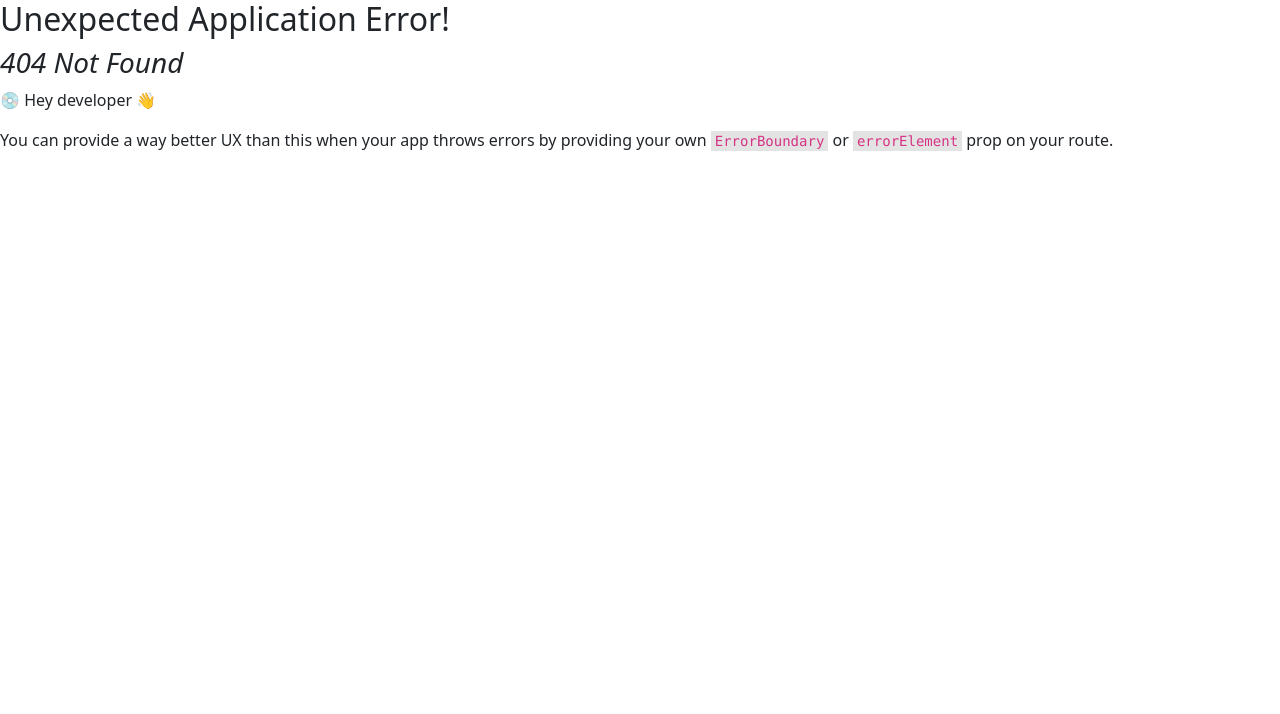
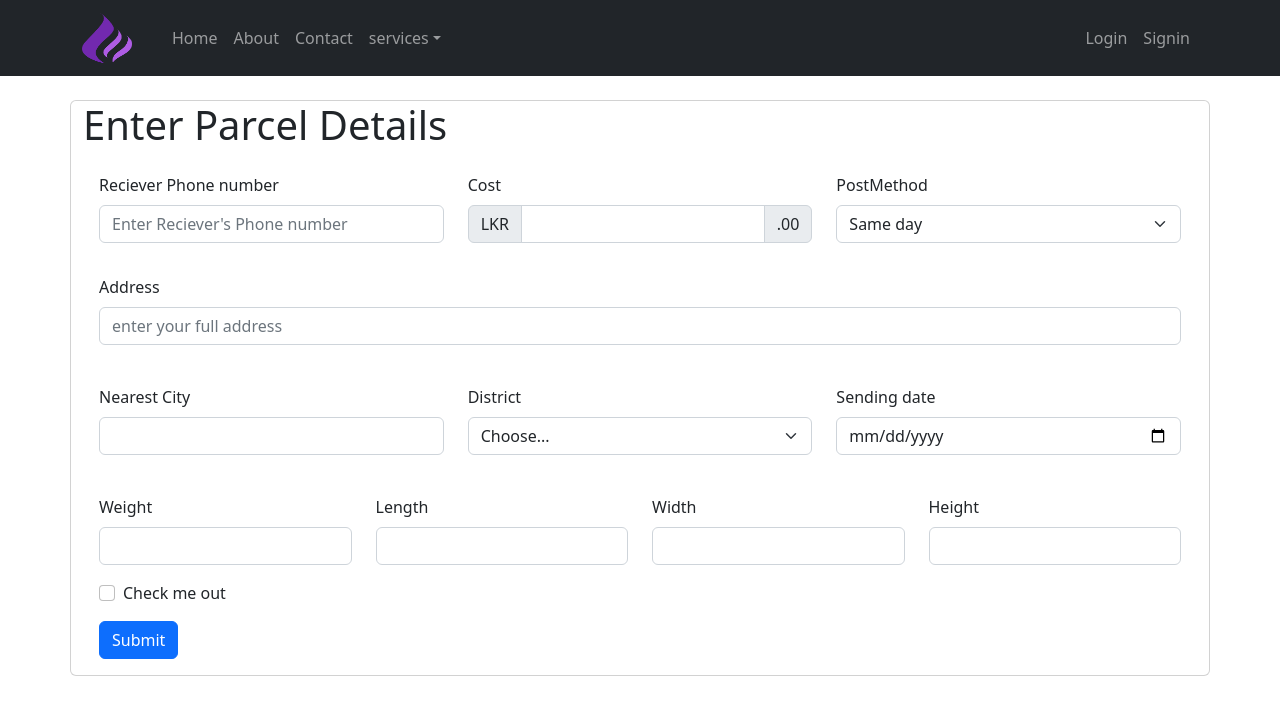
Before and after one commit to IreshaAnupama/frontcode, a React (Create React App) app: page /addParcel in a window 1280 px wide. Before the commit this address had no page. Shown: the top 714 px of the page. Built offline with nearby package versions, Linux system fonts and the light colour scheme.

Commit message:
creact Add parcel form for the sender

```diff
--- /dev/null
+++ b/src/components/AddParcelComponent.jsx
@@ -0,0 +1,135 @@
+import React, { Component } from 'react'
+import Container from 'react-bootstrap/Container';
+import Row from 'react-bootstrap/Row';
+import Col from 'react-bootstrap/Col';
+import Form from 'react-bootstrap/Form';
+import Button from 'react-bootstrap/Button';
+import InputGroup from 'react-bootstrap/InputGroup';
+
+export default class AddParcelComponent extends Component {
+
+    constructor(props){
+        super(props)
+
+        this.state={
+            customerPhoneNo:'',
+            cost:'',
+            postMethod:'',
+            length:'',
+            height:'',
+            width:'',
+            weight:'',
+            sendDate:'',
+            address:'',
+            city:'',
+            district:''
+
+
+        }
+    }
+  render() {
+    return (
+      <div>
+         <br></br>
+        <Container>
+            <Row>
+            <div className="card col-md-12 ">
+                <h1>Enter Parcel Details</h1>
+            <div className="card-body">
+            <Form>
+      <Row className="mb-3">
+        <Form.Group as={Col} controlId="formGridPhone">
+          <Form.Label>Reciever Phone number</Form.Label>
+          <Form.Control placeholder="Enter Reciever's Phone number" />
+        </Form.Group>
+
+        <Form.Group as={Col} controlId="formGridCost">
+          <Form.Label>Cost</Form.Label>
+          <InputGroup className="mb-3">
+        <InputGroup.Text>LKR</InputGroup.Text>
+        <Form.Control aria-label="Amount (to the nearest rupees)" />
+        <InputGroup.Text>.00</InputGroup.Text>
+      </InputGroup>
+        </Form.Group>
+
+        <Form.Group as={Col} controlId="formGridDistrict">
+          <Form.Label>PostMethod</Form.Label>
+          <Form.Select defaultValue="Choose...">
+            <option>Same day</option>
+            <option>24 hour</option>
+            <option>2 Days</option>
+            <option>5 Days</option>
+            <option>within a weak</option>
+          </Form.Select>
+        </Form.Group>
+      </Row>
+
+      <Form.Group className="mb-3" controlId="formGridAddress">
+        <Form.Label>Address</Form.Label>
+        <Form.Control placeholder="enter your full address" />
+      </Form.Group>
+
+      <br></br>
+
+      <Row className="mb-3">
+        <Form.Group as={Col} controlId="formGridCity">
+          <Form.Label>Nearest City</Form.Label>
+          <Form.Control />
+        </Form.Group>
+
+        <Form.Group as={Col} controlId="formGridDistrict">
+          <Form.Label>District</Form.Label>
+          <Form.Select defaultValue="Choose...">
+            <option>Choose...</option>
+            <option>...</option>
+          </Form.Select>
+        </Form.Group>
+
+        <Form.Group as={Col} controlId="formGridZip">
+          <Form.Label>Sending date</Form.Label>
+          <Form.Control type='Date'/>
+        </Form.Group>
+      </Row>
+      <br></br>
+
+      <Row className="mb-3">
+        <Form.Group as={Col} controlId="formGridCity">
+          <Form.Label>Weight</Form.Label>
+          <Form.Control />
+        </Form.Group>
+
+        <Form.Group as={Col} controlId="formGridCity">
+          <Form.Label>Length</Form.Label>
+          <Form.Control />
+        </Form.Group>
+
+        <Form.Group as={Col} controlId="formGridCity">
+          <Form.Label>Width</Form.Label>
+          <Form.Control />
+        </Form.Group>
+
+        <Form.Group as={Col} controlId="formGridCity">
+          <Form.Label>Height</Form.Label>
+          <Form.Control />
+        </Form.Group>
+
+        </Row>
+
+      <Form.Group className="mb-3" id="formGridCheckbox">
+        <Form.Check type="checkbox" label="Check me out" />
+      </Form.Group>
+
+      <Button variant="primary" type="submit">
+        Submit
+      </Button>
+    </Form>
+    </div>
+
+    </div>
+            </Row>
+        </Container>
+
+      </div>
+    )
+  }
+}
--- a/src/index.js
+++ b/src/index.js
@@ -19,6 +19,7 @@ import OrderOfShedule from './driverPages/OrderOfShedule';
 import Eamplemap from './components/Eamplemap';
 import ParcelList from './userPages/ParcelList';
 import UserProfile from './userPages/UserProfile';
+import AddParcel from './pages/AddParcel';
 
 
   const router = createBrowserRouter([
@@ -74,6 +75,10 @@ import UserProfile from './userPages/UserProfile';
     {
       path:"/userProfile",
       element:<UserProfile/>
+    },
+    {
+      path:"/addParcel",
+      element:<AddParcel/>
     }
 
   ])
--- /dev/null
+++ b/src/pages/AddParcel.jsx
@@ -0,0 +1,19 @@
+//  path:"/addParcel",
+import React from 'react'
+import AddParcelComponent from '../components/AddParcelComponent'
+import TopNav from '../components/TopNav'
+
+const AddParcel = () => {
+  return (
+    <div>
+        <div>
+            <TopNav></TopNav>
+         </div>
+         <div>
+            <AddParcelComponent/>
+         </div>
+    </div>
+  )
+}
+
+export default AddParcel
```
Also changed, not shown: 1 other file (tests, documents, lock files or other folders).
